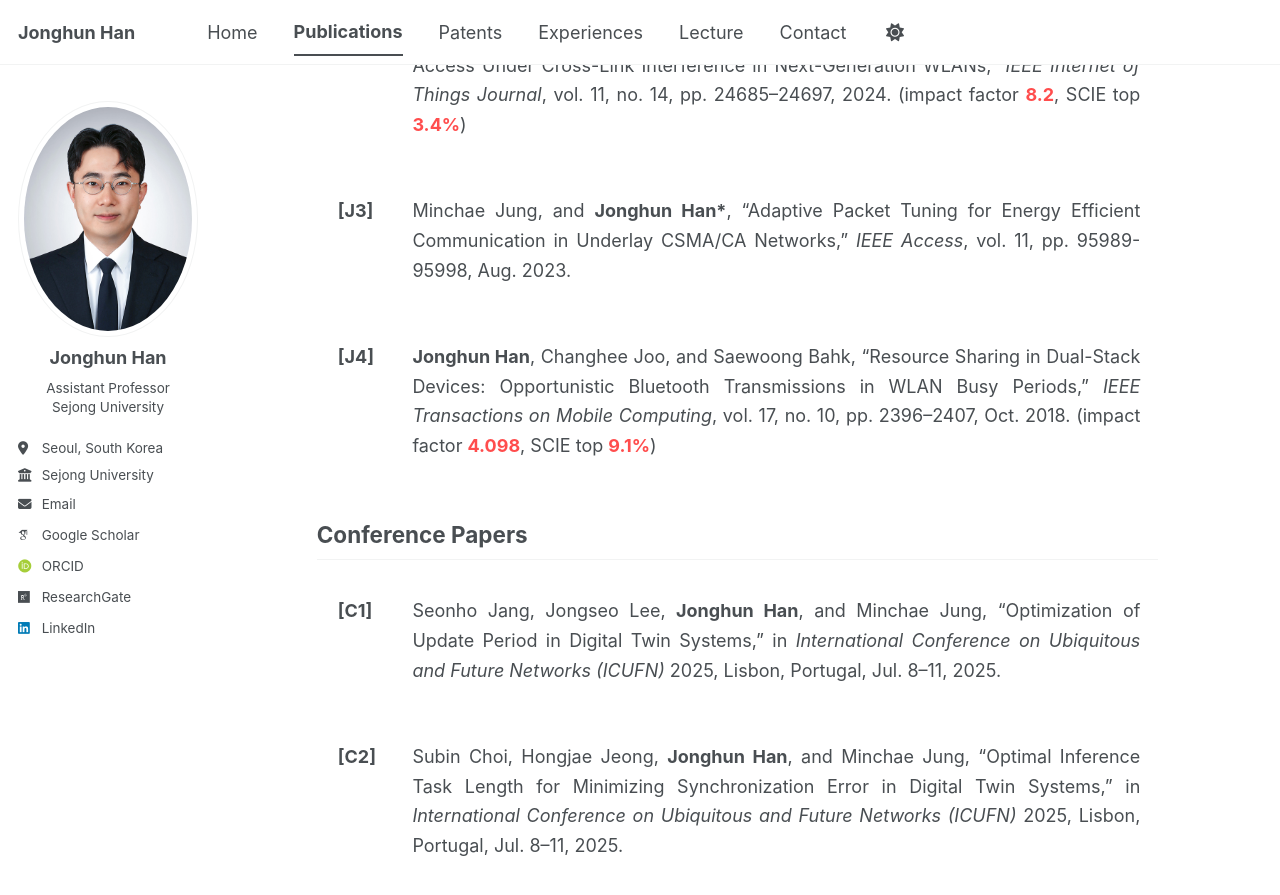
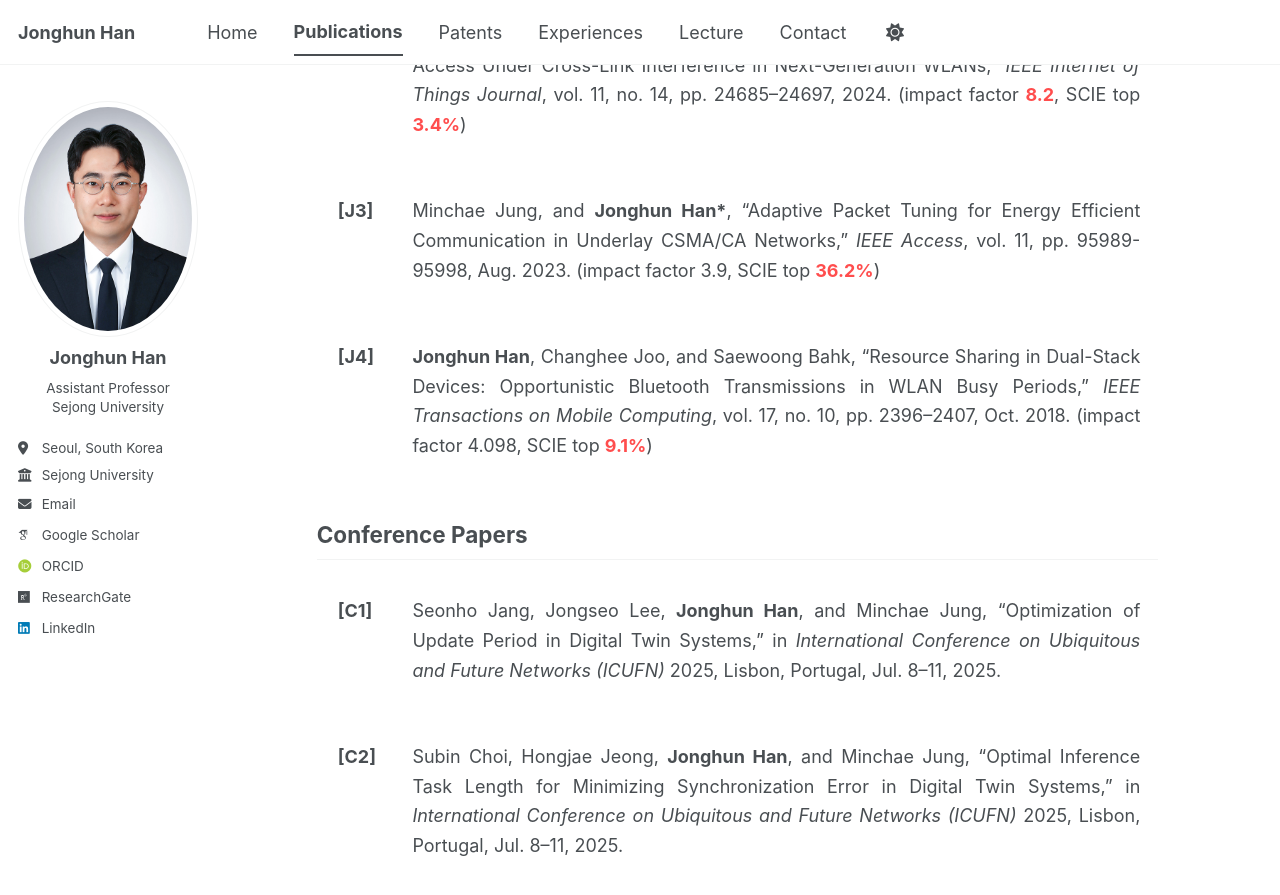
Before and after one commit to icnsl/icnsl.github.io, a Jekyll site: the page built from _pages/publications.md, in a window 1280 px wide and 900 px high, scrolled down 418 px. Shown: the top 895 px of the window. Built offline with Jekyll 4.4.1, drawn with Linux system fonts in a browser that asks for light colours; some web fonts are replaced; a script bundle is joined from its source files by our own code; library files that are not in the unit come from our copies.

Commit message:
Update publications.md

```diff
--- a/_pages/publications.md
+++ b/_pages/publications.md
@@ -34,6 +34,7 @@ author_profile: true
     Minchae Jung, and <strong>Jonghun Han*</strong>,
     “Adaptive Packet Tuning for Energy Efficient Communication in Underlay CSMA/CA Networks,”
     <em>IEEE Access</em>, vol. 11, pp. 95989-95998, Aug. 2023.
+    <span class="pub-impact">(impact factor 3.9, SCIE top <span class="pub-red">36.2%</span>)</span>
   </div>
 </div>
 
@@ -43,7 +44,7 @@ author_profile: true
     <strong>Jonghun Han</strong>, Changhee Joo, and Saewoong Bahk,
     “Resource Sharing in Dual-Stack Devices: Opportunistic Bluetooth Transmissions in WLAN Busy Periods,”
     <em>IEEE Transactions on Mobile Computing</em>, vol. 17, no. 10, pp. 2396–2407, Oct. 2018.
-    <span class="pub-impact">(impact factor <span class="pub-red">4.098</span>, SCIE top <span class="pub-red">9.1%</span>)</span>
+    <span class="pub-impact">(impact factor 4.098, SCIE top <span class="pub-red">9.1%</span>)</span>
   </div>
 </div>
 
```
